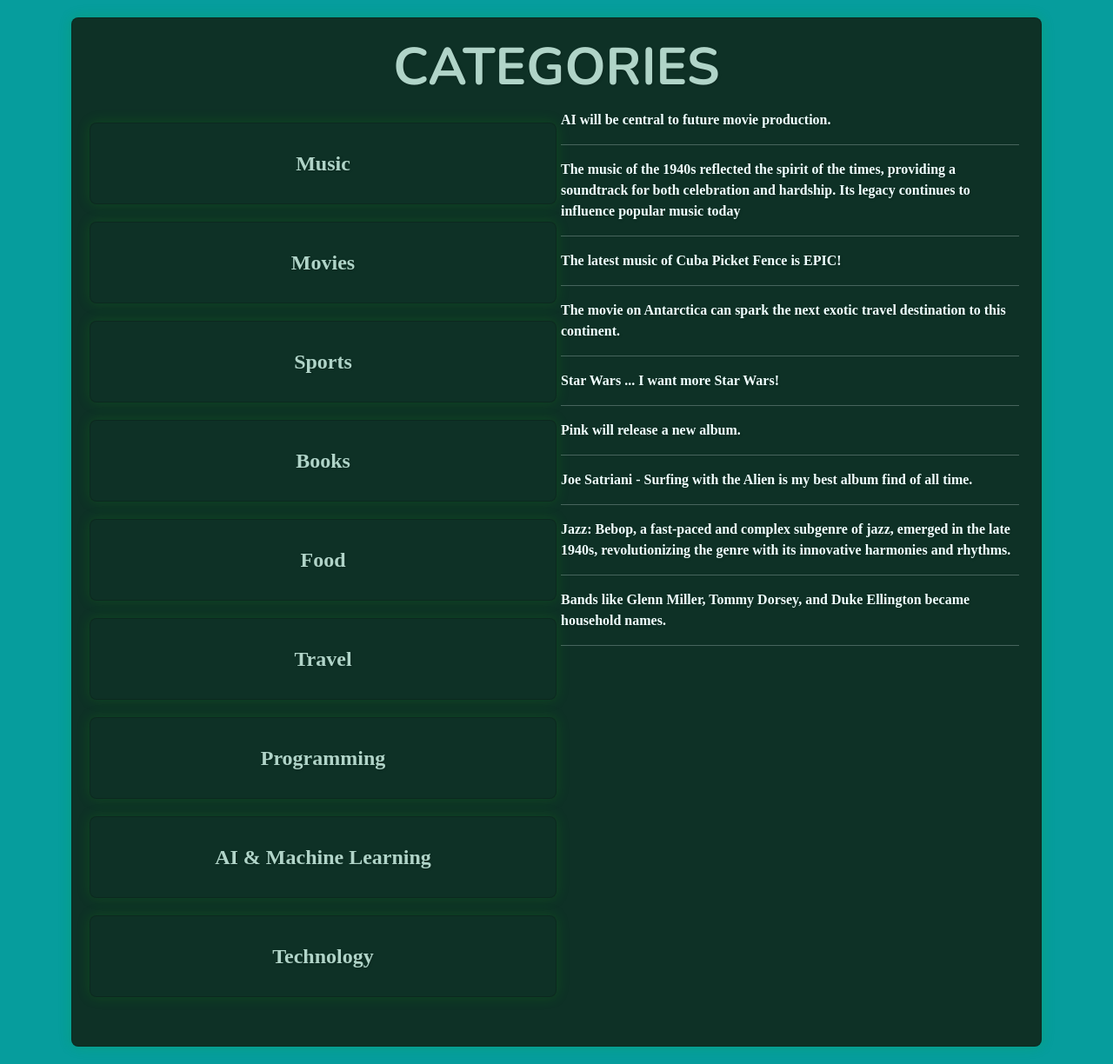
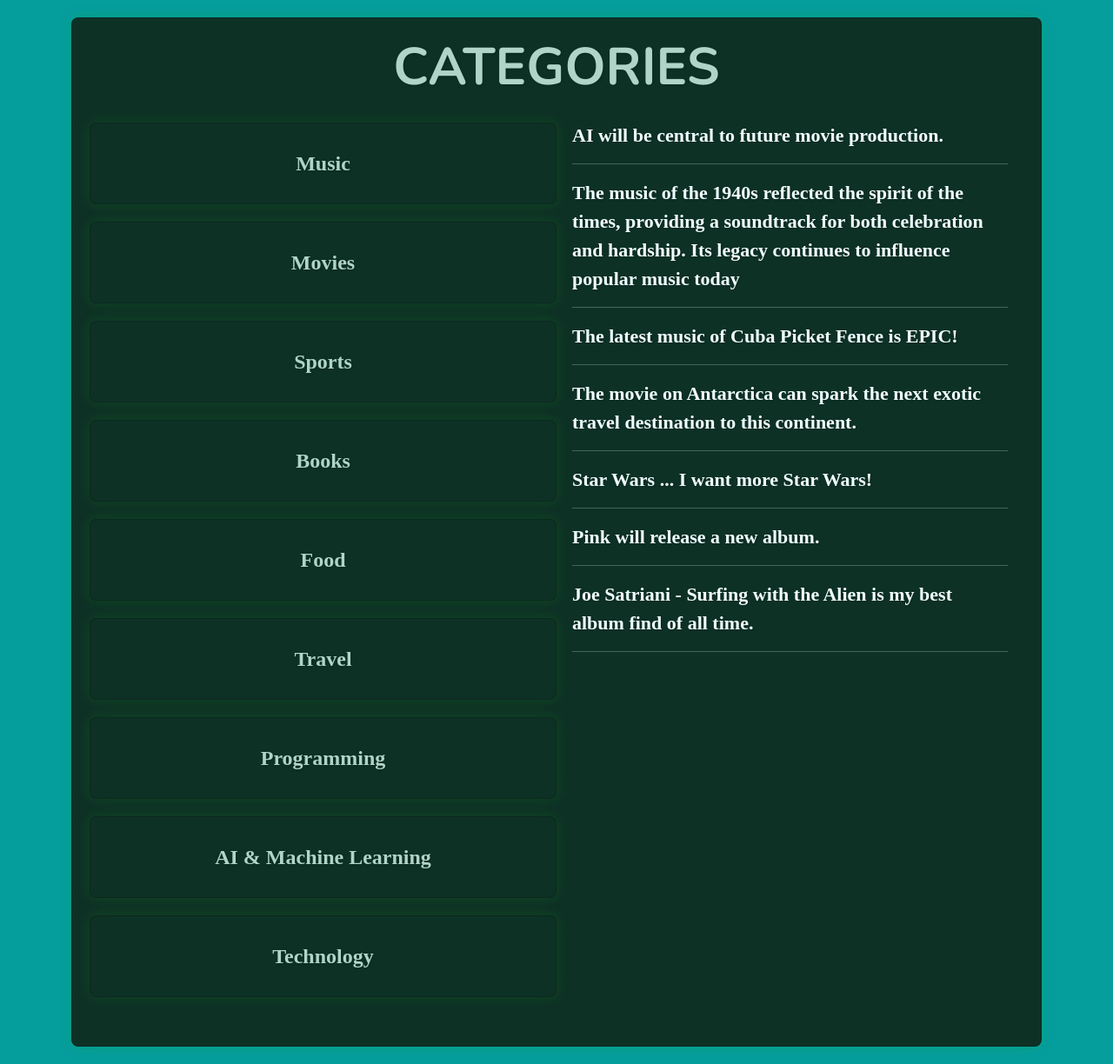
Before and after one commit to widget501/konekto, a Rails app: page /categories in a window 1280 px wide. Shown: the part 75-1299 px from the top of the page at 87% size. Run offline with Rails 7, Linux system fonts and the light colour scheme; a user stored in the database is signed in; data comes from the database, SQL or seed files in the repository; style sheets or scripts are compiled from the project's sources; some libraries are stand-ins or nearby versions.

Commit message:
few more updates to scroll home

```diff
--- a/app/assets/stylesheets/application.scss
+++ b/app/assets/stylesheets/application.scss
@@ -39,12 +39,12 @@ a {
   height: 50vh;
   // width: 33%;
   overflow-y: scroll;
-  scrollbar-width: thin;
+  // scrollbar-width: thin;
 }
 
 .scrollable-content {
-  padding: 5px;
-  font-size: 16px;
+  padding: 18px;
+  font-size: 22px;
 }
 
 .scrollable-container::-webkit-scrollbar {
```
